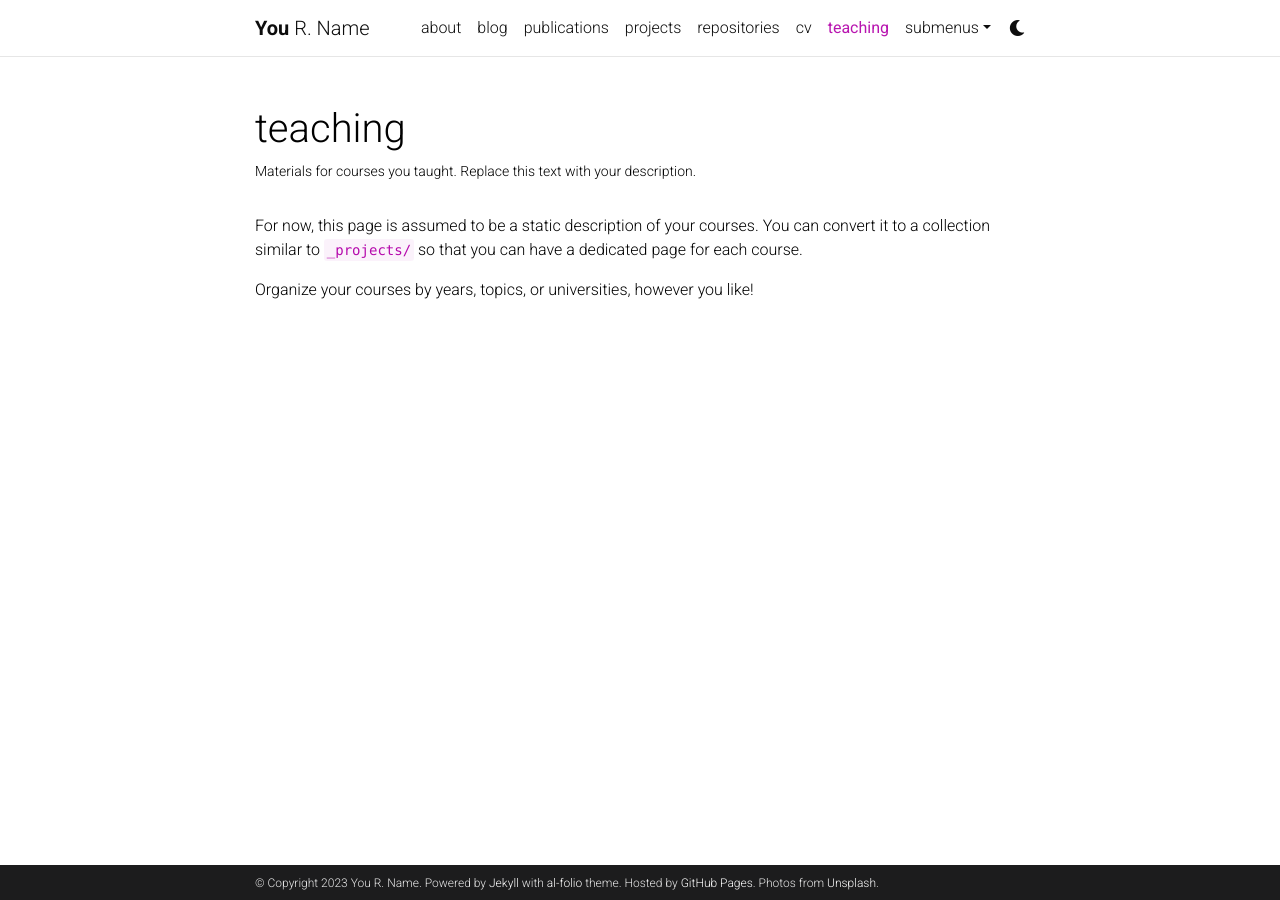
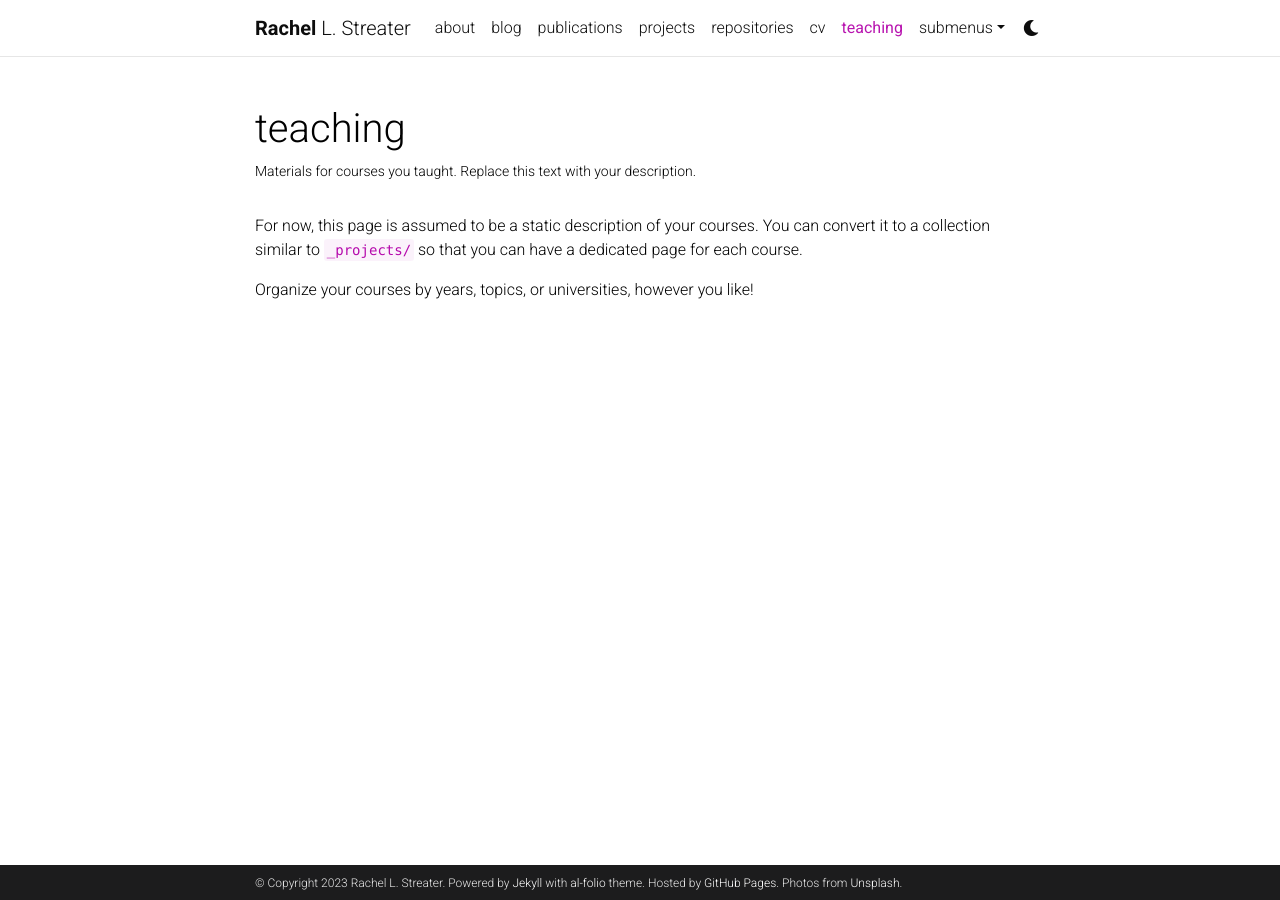
Before and after one commit to rachelstreater/rachelstreater.github.io, a Jekyll site: the page built from _pages/teaching.md, in a window 1280 px wide. Built offline with Jekyll 4.4.1, drawn with Linux system fonts in a browser that asks for light colours; comment, search, counter and statistics services are not loaded; a style sheet for code colours, icons or effects is not loaded.

Commit message:
first commit

```diff
--- a/_config.yml
+++ b/_config.yml
@@ -3,9 +3,9 @@
 # -----------------------------------------------------------------------------
 
 title: blank # the website title (if blank, full name will be used instead)
-first_name: You
-middle_name: R.
-last_name: Name
+first_name: Rachel
+middle_name: L.
+last_name: Streater
 email: you@example.com
 description: > # the ">" symbol means to ignore newlines until "footer_text:"
   A simple, whitespace theme for academics. Based on [*folio](https://github.com/bogoli/-folio) design.
@@ -18,7 +18,7 @@
 lang: en # the language of your site (for example: en, fr, cn, ru, etc.)
 icon: ⚛️  # the emoji used as the favicon (alternatively, provide image name in /assets/img/)
 
-url: https://alshedivat.github.io # the base hostname & protocol for your site
+url: https://rachelstreater.github.io # the base hostname & protocol for your site
 baseurl: /al-folio # the subpath of your site, e.g. /blog/
 last_updated: false # set to true if you want to display last updated in the footer
 impressum_path:  # set to path to include impressum link in the footer, use the same path as permalink in a page, helps to conform with EU GDPR
```
